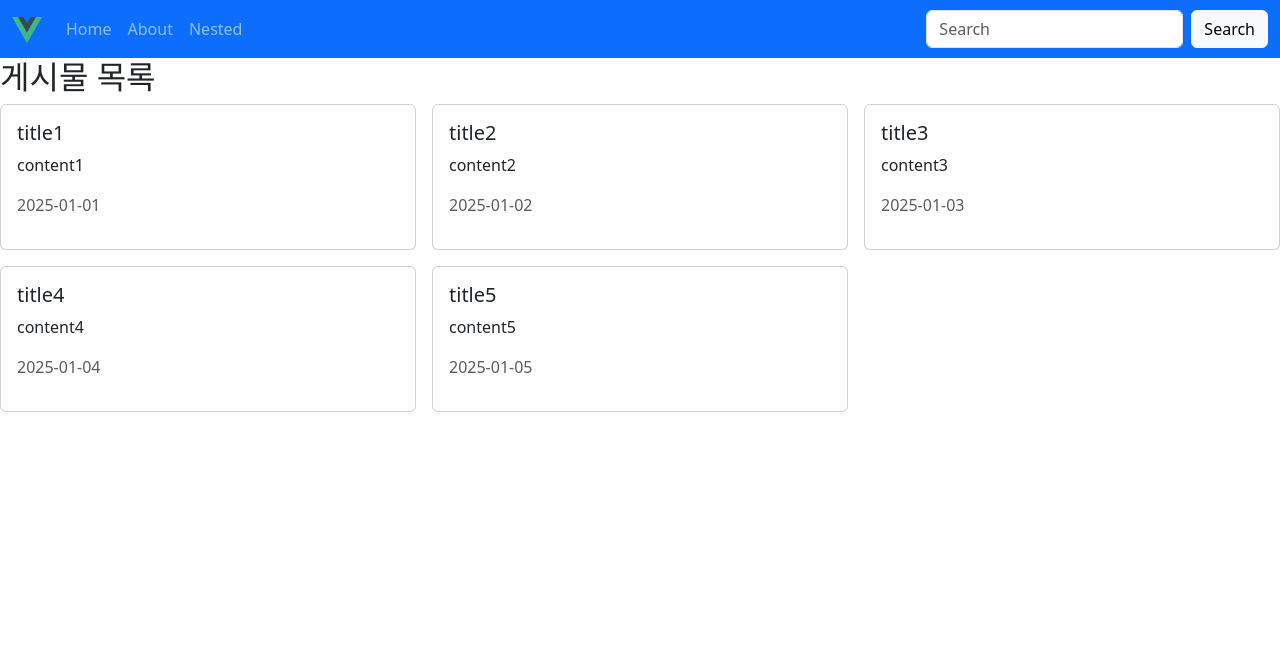
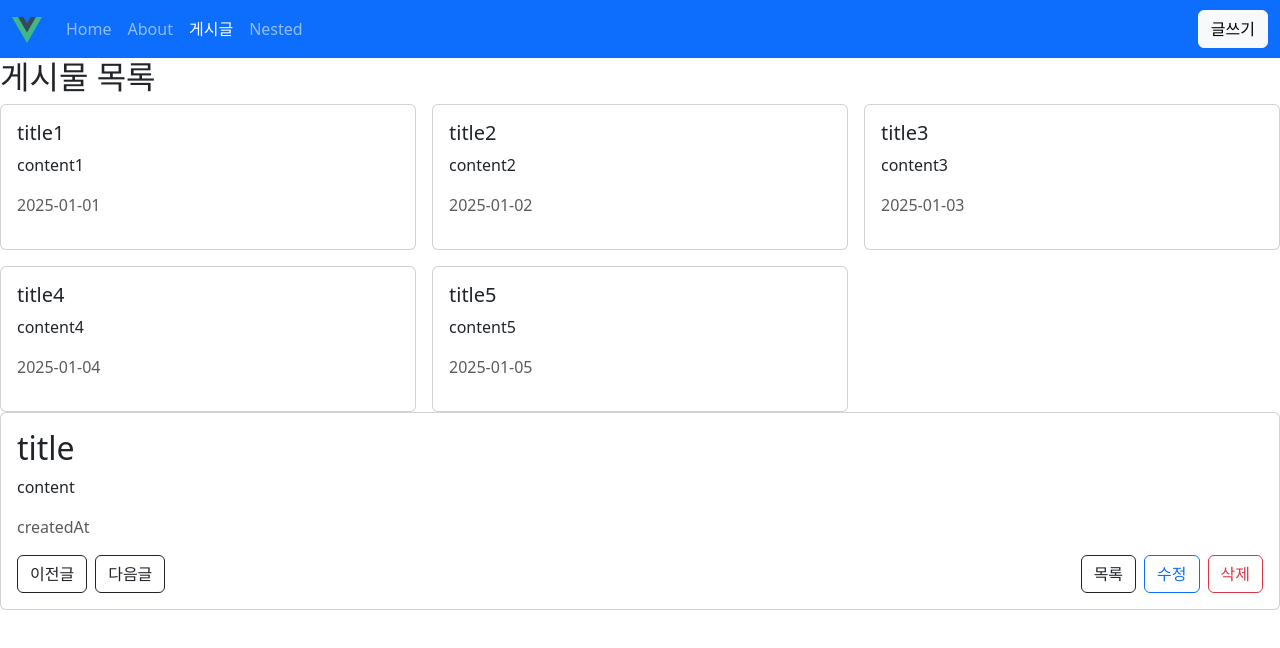
Before and after one commit to jacarandaring/learn-vue3, a Vue app: page /posts in a window 1280 px wide. Shown: the top 648 px of the page. Built offline with nearby package versions, Linux system fonts and the light colour scheme.

Commit message:
[실전] vue-router 실습 (라우트 컴포넌트 props 속성)

```diff
--- a/src/api/posts.js
+++ b/src/api/posts.js
@@ -6,6 +6,19 @@ const posts = [
 	{ id: 5, title: 'title5', content: 'content5', createdAt: '2025-01-05' },
 ];
 
+/**
+ * post 데이터 목록 출력
+ * @returns post 목록
+ */
 export function getPostList() {
 	return posts;
 }
+
+/**
+ * ID에 해당하는 post 데이터 출력
+ * @param {String} id post의 id
+ * @returns post 데이터
+ */
+export function getPostById(id) {
+	return posts.find(post => post.id === id);
+}
--- a/src/components/AppCard.vue
+++ b/src/components/AppCard.vue
@@ -1,69 +1,13 @@
 <template>
 	<div class="card">
-		<div class="card-body">
-			<span class="badge bg-secondary">{{ tagName }}</span>
-			<h5 class="card-title fw-bold">{{ title }}</h5>
-			<p class="card-text">{{ contents }}</p>
-			<a href="#" class="btn" :class="isLikeClass" @click="toggleLike">
-				좋아요
-			</a>
+		<div v-if="$slots.header" class="card-header">
+			<slot name="header"></slot>
+		</div>
+		<div v-if="$slots.default" class="card-body">
+			<slot></slot>
+		</div>
+		<div v-if="$slots.footer" class="card-footer">
+			<slot name="footer"></slot>
 		</div>
 	</div>
 </template>
-
-<script>
-import { computed, ref } from 'vue';
-export default {
-	// props: ['title', 'contents'], // 이름만 작성 가능
-	props: {
-		type: {
-			type: String, // 기본 생성자 및 사용자 정의 타입, 배열로 여러개 설정 가능 ex. [String, Array]
-			default: 'notice',
-			required: true,
-			validator: value => {
-				return ['news', 'notice'].includes(value); //--==>> devTool에 warn등급 오류 표현
-			},
-		},
-		title: {
-			type: [String, Number],
-			required: true,
-		},
-		contents: {
-			type: String,
-			required: true,
-		},
-		isLike: {
-			type: Boolean,
-			default: true,
-		},
-		obj: {
-			type: Object,
-			default: () => ({}),
-		},
-	},
-	setup(props, context) {
-		const color = ref('red');
-
-		const tagName = computed(() =>
-			props.type === 'news' ? '뉴스' : '공지사항',
-		);
-
-		// '좋아요' 여부에 따라 동적 style 클래스
-		const isLikeClass = computed(function () {
-			return props.isLike ? 'btn-danger' : 'btn-outline-danger';
-		});
-
-		const toggleLike = () => {
-			context.emit('toggleLike');
-		};
-
-		return { color, tagName, isLikeClass, toggleLike };
-	},
-};
-</script>
-
-<style scoped>
-.red {
-	color: v-bind(color);
-}
-</style>
--- a/src/components/posts/PostItem.vue
+++ b/src/components/posts/PostItem.vue
@@ -1,14 +1,13 @@
 <template>
-	<div class="card">
-		<div class="card-body">
-			<h5 class="card-title">{{ title }}</h5>
-			<p class="card-text">{{ content }}</p>
-			<p class="text-muted">{{ createdAt }}</p>
-		</div>
-	</div>
+	<AppCard>
+		<h5 class="card-title">{{ title }}</h5>
+		<p class="card-text">{{ content }}</p>
+		<p class="text-muted">{{ createdAt }}</p>
+	</AppCard>
 </template>
 
 <script setup>
+import AppCard from '@/components/AppCard.vue';
 defineProps({
 	title: {
 		type: String,
--- a/src/layouts/TheHeader.vue
+++ b/src/layouts/TheHeader.vue
@@ -28,23 +28,34 @@
 								About
 							</RouterLink>
 						</li>
+						<li class="nav-item">
+							<RouterLink to="/posts" class="nav-link" active-class="active">
+								게시글
+							</RouterLink>
+						</li>
 						<li>
 							<RouterLink to="/nested" class="nav-link" active-class="active">
 								Nested
 							</RouterLink>
 						</li>
 					</ul>
-					<form class="d-flex">
-						<input
-							class="form-control me-2"
-							type="search"
-							placeholder="Search"
-							aria-label="Search"
-						/>
-						<button class="btn btn-light" type="submit">Search</button>
-					</form>
+					<div>
+						<button class="btn btn-light" @click="goPage">글쓰기</button>
+					</div>
 				</div>
 			</div>
 		</nav>
 	</header>
 </template>
+
+<script setup>
+import { useRouter } from 'vue-router';
+
+const router = useRouter();
+const goPage = () => {
+	// router.push('/posts/create');
+	router.push({
+		name: 'PostCreate',
+	});
+};
+</script>
--- a/src/router/index.js
+++ b/src/router/index.js
@@ -37,6 +37,10 @@ const routes = [
 		name: 'PostDetail',
 		path: '/posts/:id',
 		component: PostDetailView,
+		// props: true,
+		props: route => ({
+			id: Number(route.params.id),
+		}),
 	},
 	{
 		name: 'PostEdit',
--- a/src/views/posts/PostDetailView.vue
+++ b/src/views/posts/PostDetailView.vue
@@ -25,10 +25,22 @@
 </template>
 
 <script setup>
-import { useRoute, useRouter } from 'vue-router';
+import { ref } from 'vue';
+import { useRouter } from 'vue-router';
+import { getPostById } from '@/api/posts';
+const props = defineProps({
+	id: String, // route.params.id -> routes 상수에서 props 활성화
+});
+// 라우팅
 const router = useRouter();
-const route = useRoute();
-const id = route.params.id;
 const goList = () => router.push({ name: 'PostList' });
-const goEdit = () => router.push({ name: 'PostEdit', params: { id } });
+const goEdit = () =>
+	router.push({ name: 'PostEdit', params: { id: props.id } });
+// post 정보 조회
+const form = ref({});
+const setPostData = () => {
+	const data = getPostById(props.id);
+	form.value = { ...data };
+};
+setPostData();
 </script>
--- a/src/views/posts/PostListView.vue
+++ b/src/views/posts/PostListView.vue
@@ -11,12 +11,18 @@
 				/>
 			</div>
 		</div>
+		<!-- 미리보기 -->
+		<AppCard>
+			<PostDetailView :id="1" />
+		</AppCard>
 	</div>
 </template>
 
 <script setup>
 import { ref } from 'vue';
+import AppCard from '@/components/AppCard.vue';
 import PostItem from '@/components/posts/PostItem.vue';
+import PostDetailView from '@/views/posts/PostDetailView.vue';
 import { getPostList } from '@/api/posts';
 import { useRouter } from 'vue-router';
 
```
